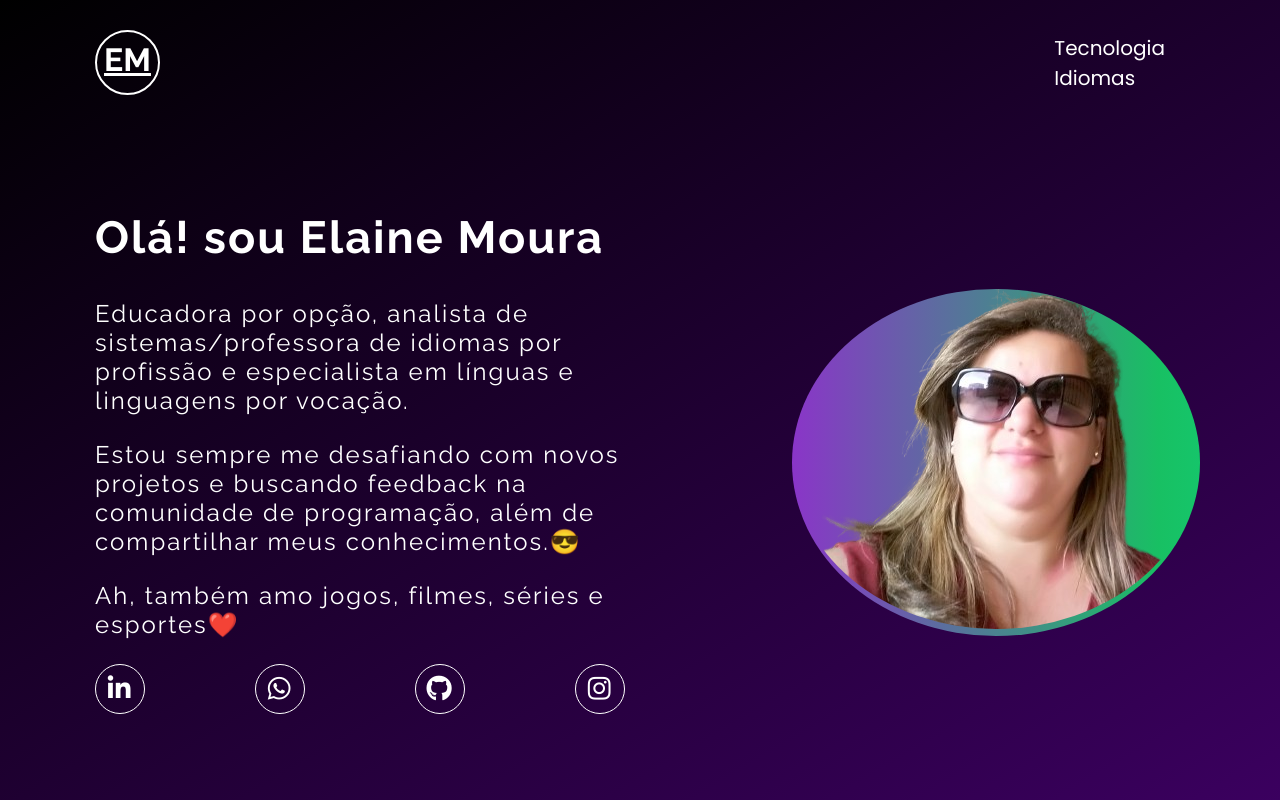
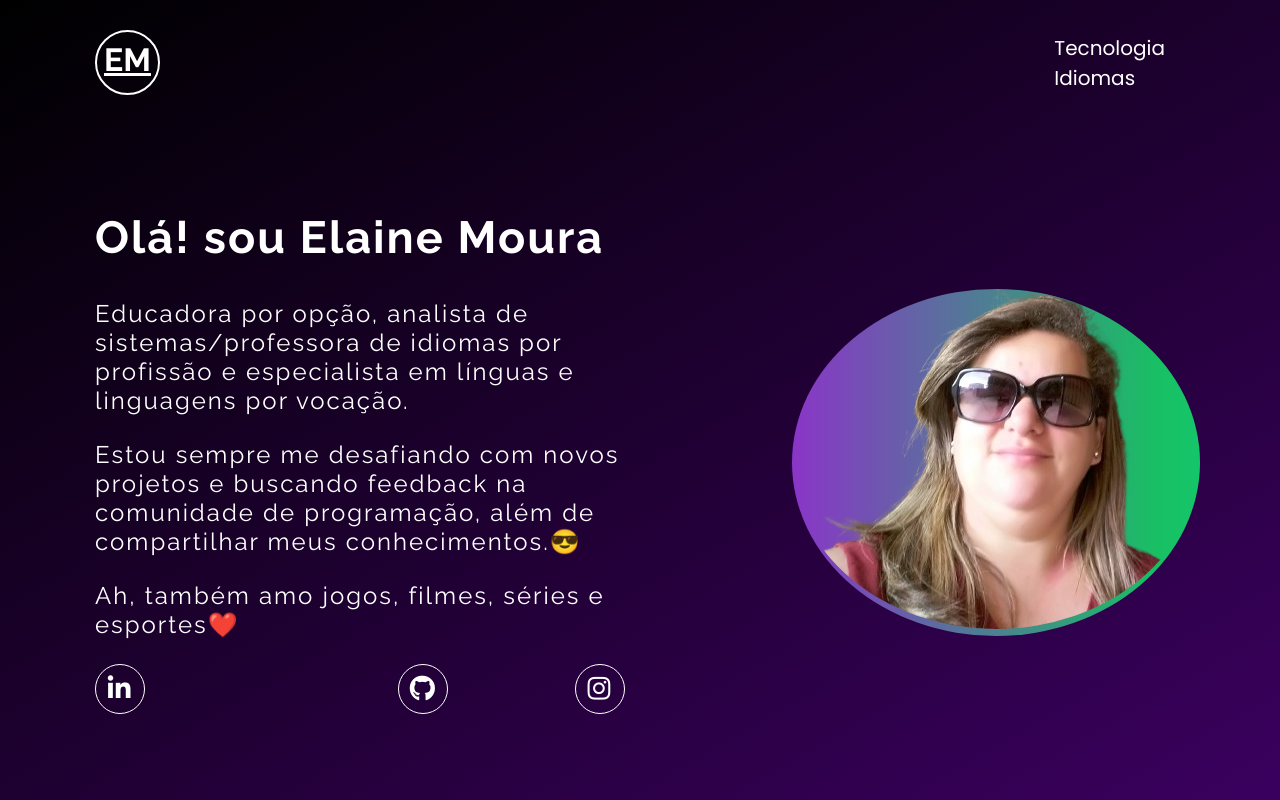
Before and after one commit to inhumanet/elaine, a plain HTML site: page index.html in a window 1280 px wide. Shown: the top 800 px of the page. Drawn offline with nearby package versions, Linux system fonts and the light colour scheme.

Commit message:
Whatsapp-mensagem.html

```diff
--- a/index.html
+++ b/index.html
@@ -67,8 +67,8 @@
         </li>
 
         <li>
-          <a href="https://wa.me/5586981628989" title="Enviar Mensagem no WhatsApp" target="_blank">
-            <i class="fab fa-whatsapp"></i>
+       <a href="https://www.linkedin.com/in/elaine-da-silva-moura-6a917765?lipi=urn%3Ali%3Apage%3Ad_flagship3_profile_view_base_contact_details%3BHgzmCX0HT%2FeiOAYCZC1%2FzQ%3D%3D"
+            title="Ir para o LinkedIn" target="_blank">
           </a>
         </li>
 
```
